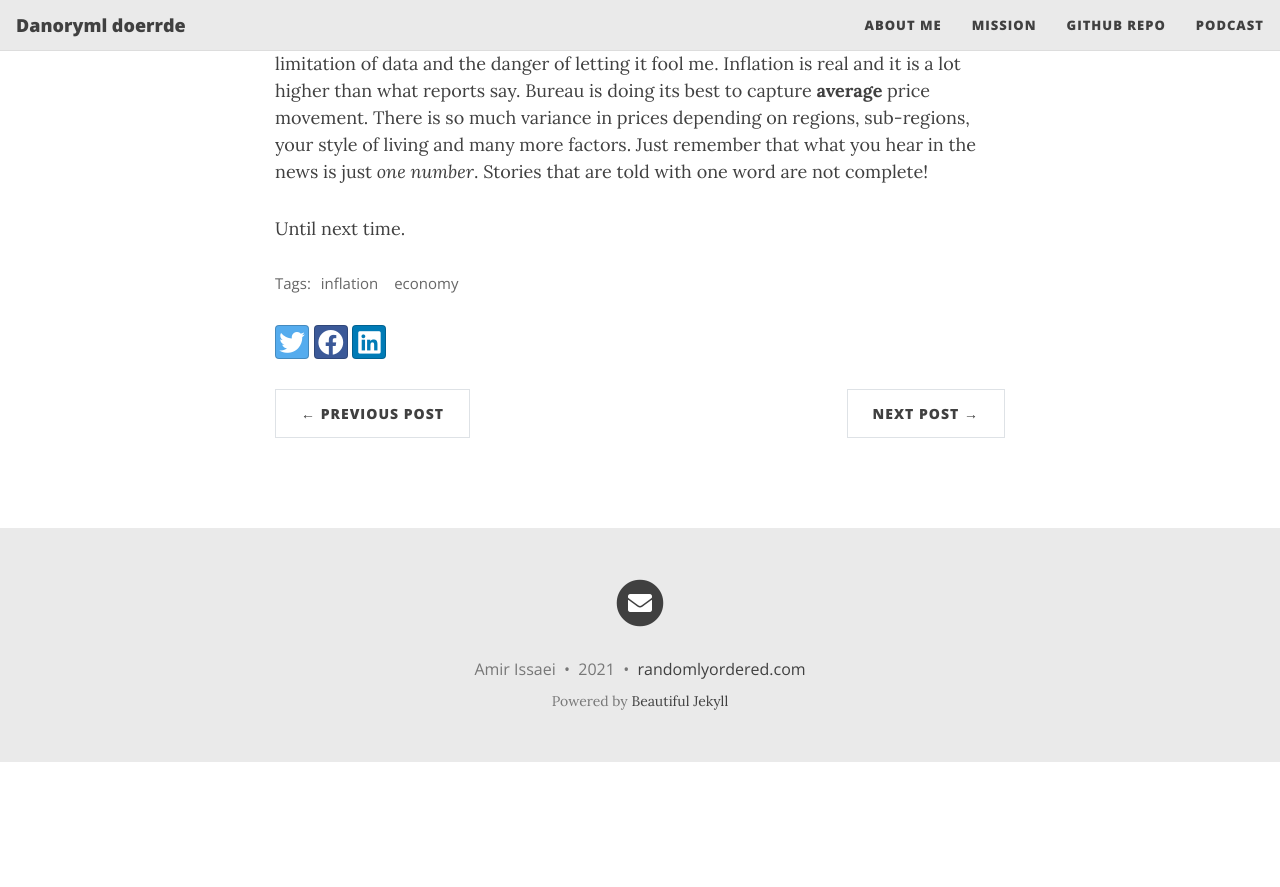
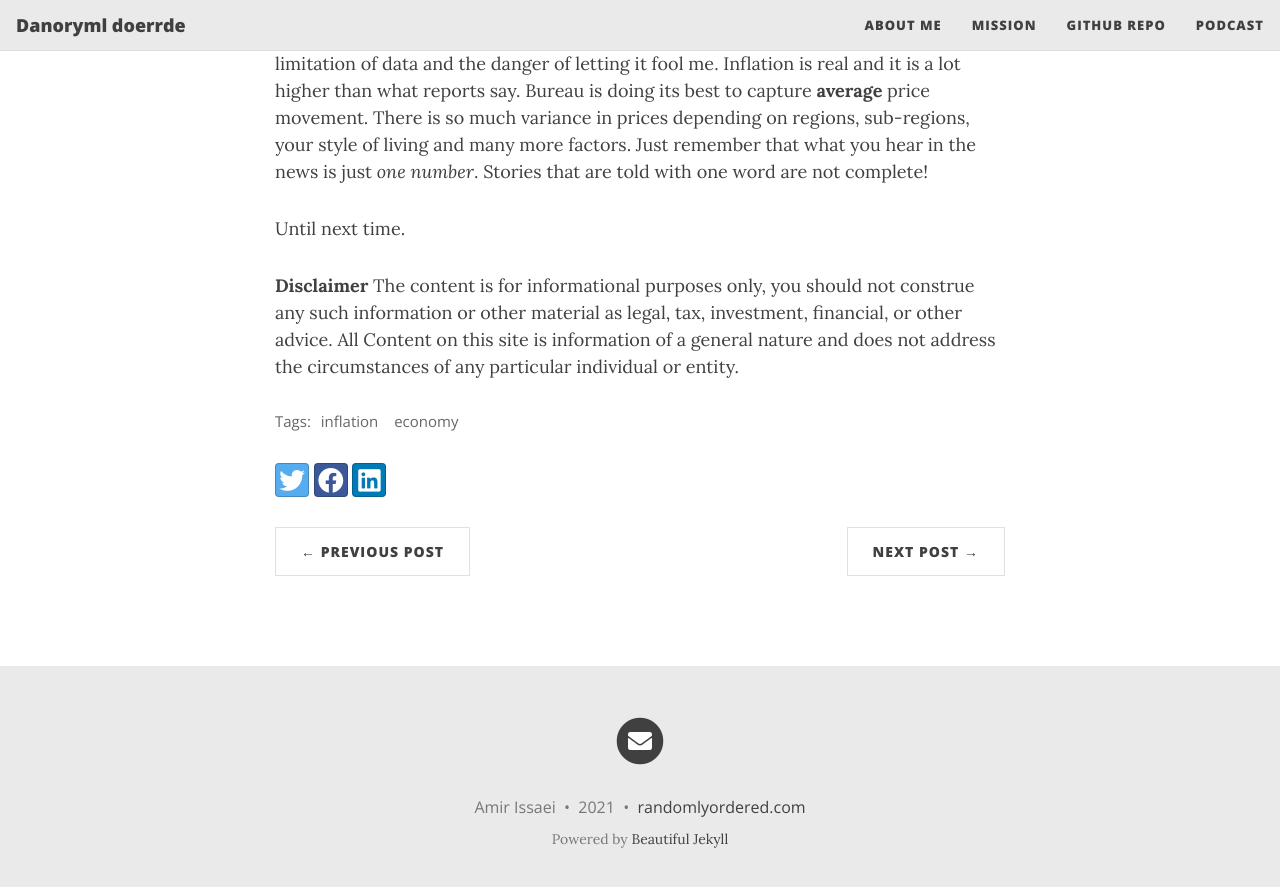
Before and after one commit to aissaei/randomlyordered.github.io, a Jekyll site: the page built from _posts/2021-03-13-you_are_poorer_than_what_you_are_told copy.md, in a window 1280 px wide and 900 px high, scrolled down 5166 px. Shown: the top 887 px of the window. Built offline with Jekyll 4.4.1, drawn with Linux system fonts in a browser that asks for light colours; nearby versions of some CDN libraries; comment, search, counter and statistics services are not loaded; before the commit the page ends 5928 px from its top, so only the background shows below that.

Commit message:
new post - stimulus check

```diff
--- a/_posts/2021-03-13-you_are_poorer_than_what_you_are_told copy.md
+++ b/_posts/2021-03-13-you_are_poorer_than_what_you_are_told copy.md
@@ -56,3 +56,5 @@ There are, of course, more issues with the way the numbers are reported and inte
 I analyze, slice and dice data daily. At the same time, I am extremely careful about the limitation of data and the danger of letting it fool me. Inflation is real and it is a lot higher than what reports say. Bureau is doing its best to capture **average** price movement. There is so much variance in prices depending on regions, sub-regions, your style of living and many more factors. Just remember that what you hear in the news is just *one number*. Stories that are told with one word are not complete!
 
 Until next time.
+
+**Disclaimer** The content is for informational purposes only, you should not construe any such information or other material as legal, tax, investment, financial, or other advice. All Content on this site is information of a general nature and does not address the circumstances of any particular individual or entity.
```
